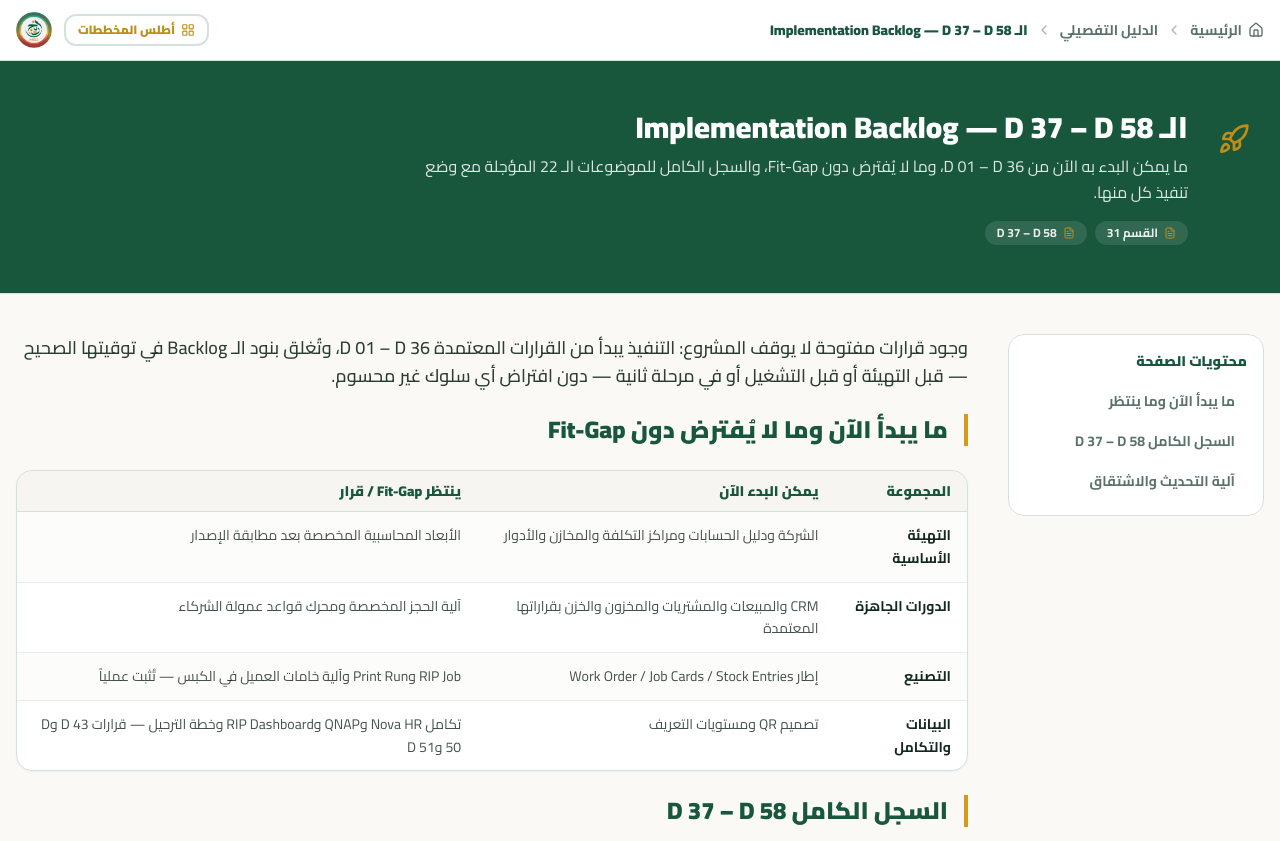
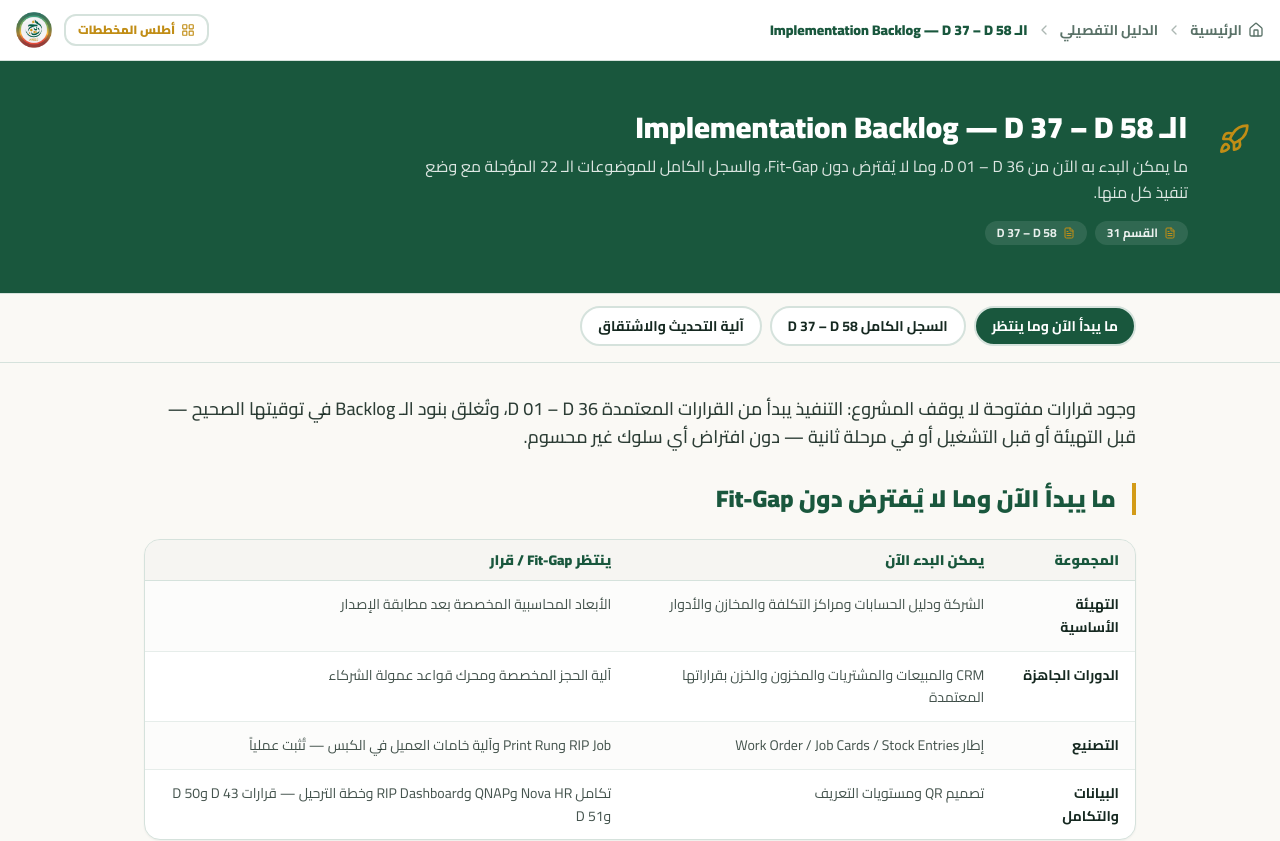
Before and after one commit to ahmedsaadareej/Areej-workflow-chart, a React (Vite) app: page /details/backlog in a window 1280 px wide. Shown: the top 841 px of the page. Built offline with nearby package versions, Linux system fonts and the light colour scheme.

Commit message:
Decision tabs on detail pages: one decision per tab, deep links preserved, no content changes

```diff
--- a/src/components/detail-blocks.tsx
+++ b/src/components/detail-blocks.tsx
@@ -287,8 +287,8 @@ export function BlockRenderer({ block }: { block: Block }) {
   }
 }
 
-export function BlockList({ blocks }: { blocks: Block[] }) {
-  let flowOrdinal = 0
+export function BlockList({ blocks, flowStart = 0 }: { blocks: Block[]; flowStart?: number }) {
+  let flowOrdinal = flowStart
   return (
     <div className="space-y-6">
       {blocks.map((block, i) => {
--- a/src/pages/DetailPage.tsx
+++ b/src/pages/DetailPage.tsx
@@ -1,4 +1,4 @@
-import { useEffect } from 'react'
+import { useEffect, useMemo, useRef, useState } from 'react'
 import { Link, useLocation, useParams } from 'react-router'
 import {
   ArrowRight,
@@ -22,7 +22,7 @@ import {
   Warehouse,
 } from 'lucide-react'
 import { detailPagesBySlug, detailPagesList } from '../data/details'
-import type { DetailPageData } from '../data/details/types'
+import type { Block, DetailPageData } from '../data/details/types'
 import { BlockList } from '../components/detail-blocks'
 
 const iconMap: Record<string, typeof MapIcon> = {
@@ -47,32 +47,90 @@ export function DetailIcon({ name, className }: { name: string; className?: stri
   return <Icon className={className} />
 }
 
+type HeadingBlock = Extract<Block, { type: 'heading' }>
+
+interface PageSection {
+  heading: HeadingBlock
+  blocks: Block[]
+}
+
+const countFlows = (blocks: Block[]) => blocks.filter((b) => b.type === 'flow').length
+
 export default function DetailPage() {
   const { slug } = useParams()
   const location = useLocation()
   const page: DetailPageData | undefined = slug ? detailPagesBySlug[slug] : undefined
 
+  const [activeTab, setActiveTab] = useState(0)
+  const contentTopRef = useRef<HTMLDivElement>(null)
+  const pendingScroll = useRef<string | null>(null)
+
   const pageIndex = page ? detailPagesList.findIndex((p) => p.slug === page.slug) : -1
   const prevPage = pageIndex > 0 ? detailPagesList[pageIndex - 1] : undefined
   const nextPage = pageIndex >= 0 && pageIndex < detailPagesList.length - 1 ? detailPagesList[pageIndex + 1] : undefined
 
+  // تقسيم الكتل إلى مقدمة + أقسام (كل عنوان رئيسي = تبويب) دون تغيير المحتوى
+  const parsed = useMemo(() => {
+    if (!page) return null
+    const preamble: Block[] = []
+    const sections: PageSection[] = []
+    for (const b of page.blocks) {
+      if (b.type === 'heading') sections.push({ heading: b, blocks: [] })
+      else if (sections.length) sections[sections.length - 1].blocks.push(b)
+      else preamble.push(b)
+    }
+    // إزاحة ترقيم المخططات لكل قسم (تحافظ على مراسي flow-N العالمية)
+    const offsets: number[] = []
+    let acc = countFlows(preamble)
+    for (const s of sections) {
+      offsets.push(acc)
+      acc += countFlows(s.blocks)
+    }
+    // خريطة المراسي → رقم التبويب (للروابط العميقة من الموقع والأطلس)
+    const hashMap: Record<string, number> = {}
+    sections.forEach((s, i) => {
+      if (s.heading.anchor) hashMap[s.heading.anchor] = i
+      let f = offsets[i]
+      for (const b of s.blocks) {
+        if (b.type === 'decision') hashMap['d-' + b.id.replace(/\s+/g, '').toLowerCase()] = i
+        if (b.type === 'flow') hashMap['flow-' + f++] = i
+      }
+    })
+    return { preamble, sections, offsets, hashMap }
+  }, [page])
+
+  // الروابط العميقة: #d-d33 أو #flow-2 أو #anchor يفتح التبويب الصح ثم يمرّر للعنصر
   useEffect(() => {
-    if (!page) return
-    if (location.hash) {
-      const id = location.hash.replace('#', '')
+    if (!parsed) return
+    const hash = location.hash.replace('#', '')
+    if (!hash) {
+      setActiveTab(0)
+      window.scrollTo({ top: 0 })
+      return
+    }
+    const idx = parsed.hashMap[hash]
+    if (idx !== undefined) {
+      pendingScroll.current = hash
+      setActiveTab(idx)
+    }
+  }, [location.hash, parsed])
+
+  useEffect(() => {
+    if (pendingScroll.current) {
+      const id = pendingScroll.current
+      pendingScroll.current = null
       const timer = setTimeout(() => {
         document.getElementById(id)?.scrollIntoView({ behavior: 'smooth', block: 'start' })
-      }, 120)
+      }, 140)
       return () => clearTimeout(timer)
     }
-    window.scrollTo({ top: 0 })
-  }, [page, location.hash])
+  }, [activeTab])
 
   useEffect(() => {
     if (page) document.title = `${page.title} — الدليل التفصيلي | أريج`
   }, [page])
 
-  if (!page) {
+  if (!page || !parsed) {
     return (
       <div className="flex min-h-screen flex-col items-center justify-center bg-background px-4 text-center font-cairo">
         <p className="text-6xl font-black text-brand-green">404</p>
@@ -87,6 +145,18 @@ export default function DetailPage() {
       </div>
     )
   }
+
+  const tocLabel = (anchor: string | undefined, fallback: string) =>
+    (anchor && page.toc.find((t) => t.id === anchor)?.label) || fallback
+
+  const selectTab = (i: number) => {
+    setActiveTab(i)
+    const anchor = parsed.sections[i].heading.anchor
+    if (anchor) window.history.replaceState(null, '', `#${anchor}`)
+    setTimeout(() => contentTopRef.current?.scrollIntoView({ behavior: 'smooth', block: 'start' }), 60)
+  }
+
+  const active = parsed.sections[activeTab]
 
   return (
     <div className="min-h-screen bg-background font-cairo text-foreground">
@@ -148,30 +218,45 @@ export default function DetailPage() {
         </div>
       </div>
 
+      {/* شريط التبويبات */}
+      <div className="sticky top-[61px] z-30 border-b border-border bg-background/95 backdrop-blur">
+        <div className="mx-auto max-w-5xl px-4 py-3">
+          <div className="scrollbar-thin -mx-4 flex gap-2 overflow-x-auto px-4 pb-1">
+            {parsed.sections.map((s, i) => {
+              const decision = s.blocks.find((b) => b.type === 'decision') as Extract<Block, { type: 'decision' }> | undefined
+              const isActive = i === activeTab
+              return (
+                <button
+                  key={i}
+                  onClick={() => selectTab(i)}
+                  className={`flex shrink-0 items-center gap-2 whitespace-nowrap rounded-full border-2 px-4 py-2 text-sm font-bold transition-colors ${
+                    isActive ? 'border-brand-green bg-brand-green text-white' : 'border-border bg-card hover:border-brand-gold'
+                  }`}
+                >
+                  {decision && (
+                    <span className={`rounded-md px-1.5 py-0.5 text-[11px] font-black ${isActive ? 'bg-white/20 text-white' : 'bg-brand-green/10 text-brand-green'}`} dir="ltr">
+                      {decision.id}
+                    </span>
+                  )}
+                  {tocLabel(s.heading.anchor, s.heading.text)}
+                </button>
+              )
+            })}
+          </div>
+        </div>
+      </div>
+
       {/* المحتوى */}
-      <div className="mx-auto max-w-7xl gap-10 px-4 py-10 lg:flex">
-        {/* الفهرس الجانبي */}
-        <aside className="mb-8 shrink-0 lg:mb-0 lg:w-64">
-          <div className="rounded-2xl border border-border bg-card p-4 lg:sticky lg:top-24">
-            <p className="mb-3 text-sm font-black text-brand-green">محتويات الصفحة</p>
-            <ul className="space-y-1">
-              {page.toc.map((item) => (
-                <li key={item.id}>
-                  <a
-                    href={`#${item.id}`}
-                    className="block rounded-lg px-3 py-2 text-sm font-bold text-muted-foreground transition-colors hover:bg-brand-green/5 hover:text-brand-green"
-                  >
-                    {item.label}
-                  </a>
-                </li>
-              ))}
-            </ul>
+      <div className="mx-auto max-w-5xl px-4 py-8">
+        {/* مقدمة الصفحة (ثابتة فوق كل التبويبات) */}
+        {parsed.preamble.length > 0 && (
+          <div className="mb-8">
+            <BlockList blocks={parsed.preamble} />
           </div>
-        </aside>
+        )}
 
-        {/* الكتل */}
-        <main className="min-w-0 flex-1">
-          <BlockList blocks={page.blocks} />
+        <div ref={contentTopRef} className="scroll-mt-32" />
+        {active && <BlockList blocks={[active.heading, ...active.blocks]} flowStart={parsed.offsets[activeTab]} />}
 
         {/* تنقل سابق / تالي */}
         <nav className="mt-12 grid gap-3 border-t border-border pt-8 sm:grid-cols-2">
@@ -202,7 +287,6 @@ export default function DetailPage() {
             </Link>
           )}
         </nav>
-        </main>
       </div>
 
       {/* تذييل بسيط */}
```
Lines whose indentation alone changed are shown as unchanged.
